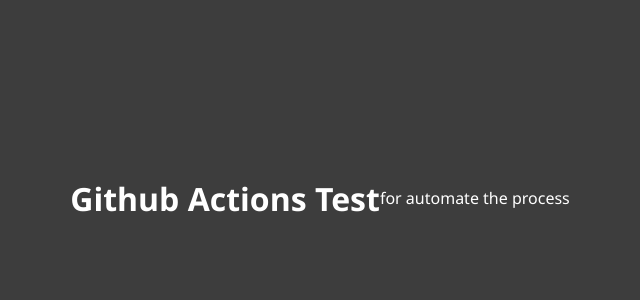
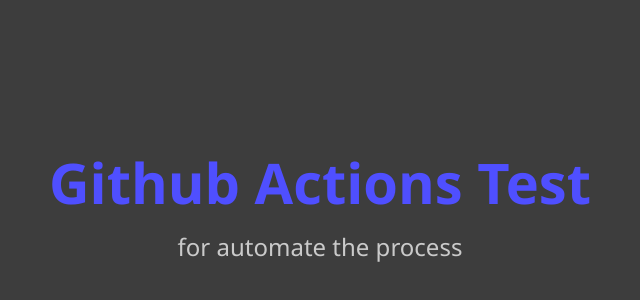
Before and after one commit to RakeshSangem/github-actions, a plain HTML site: page index.html in a window 1280 px wide. Shown: the part 202-502 px from the top of the page, without its empty margins (320-960 px from the left). Drawn offline with Linux system fonts and the light colour scheme.

Commit message:
added styles to h1 and p tags

```diff
--- a/style.css
+++ b/style.css
@@ -7,8 +7,18 @@
   width: 100%;
   height: 100vh;
   display: flex;
+  flex-direction: column;
   align-items: center;
   justify-content: center;
   background-color: rgb(61, 61, 61);
   color: white;
 }
+h1 {
+  font-size: 3.5rem;
+  margin: 10px;
+  color: rgb(79, 79, 255);
+}
+p {
+  font-size: 1.5rem;
+  color: rgb(202, 202, 202);
+}
```
